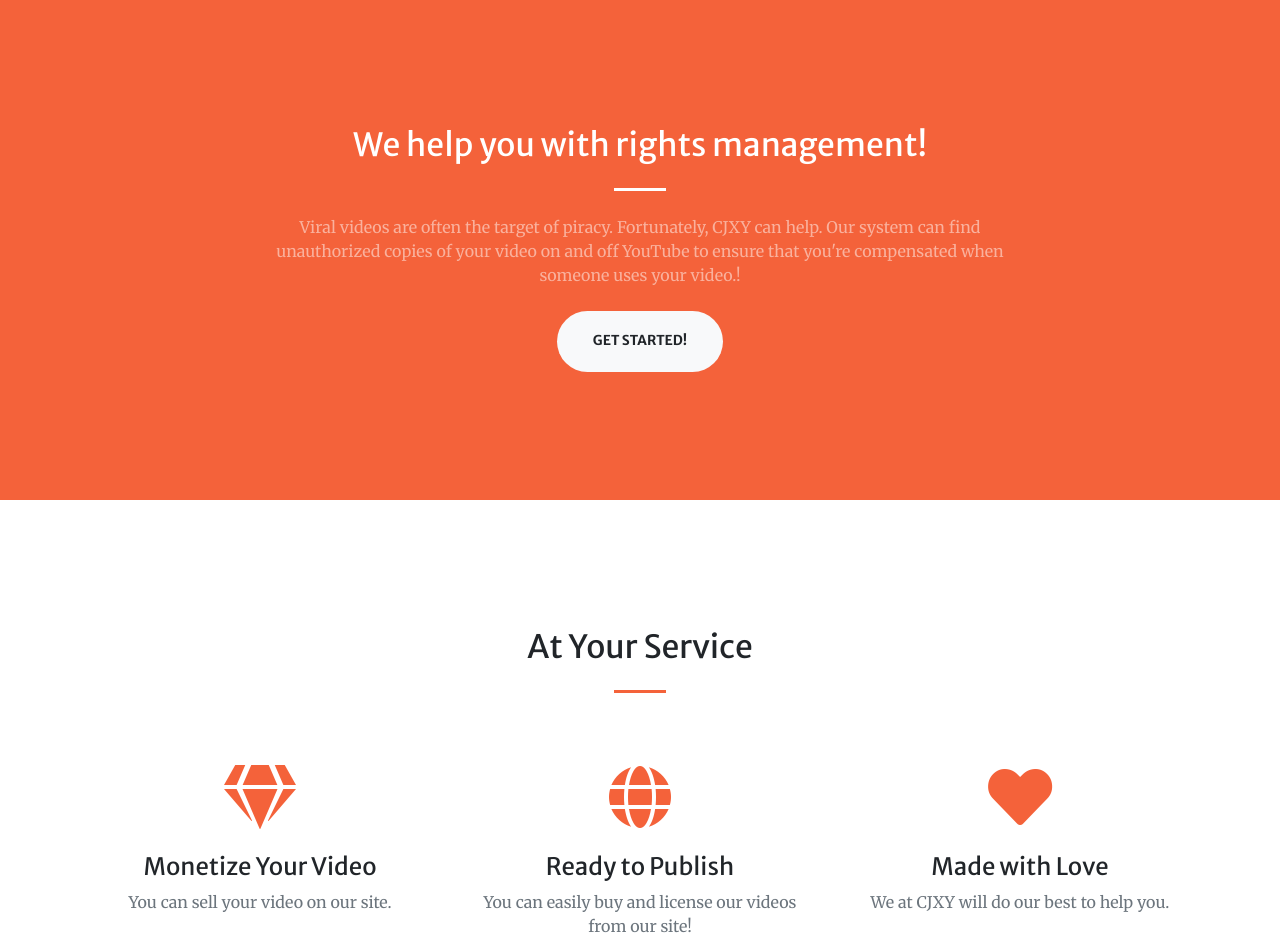
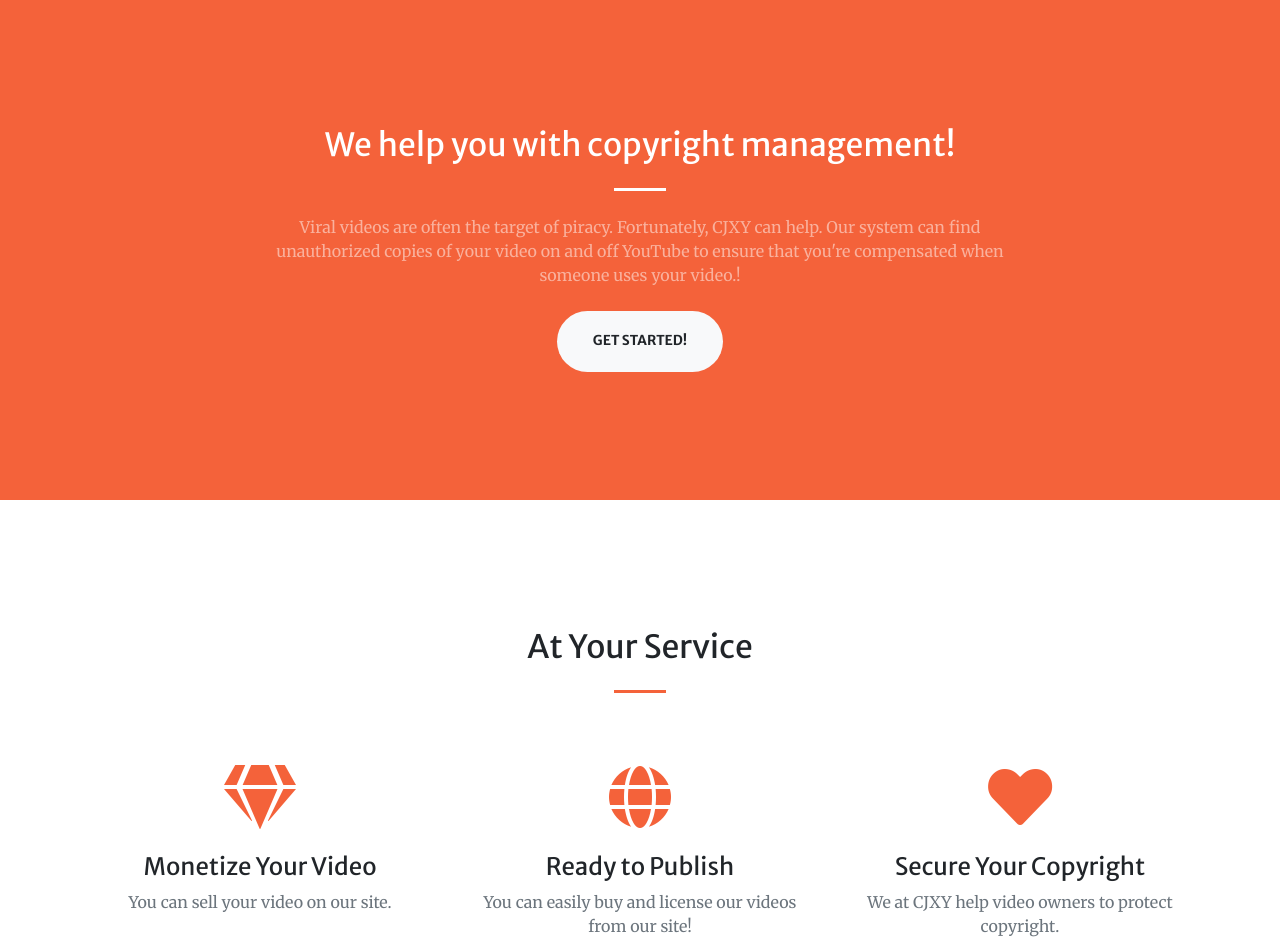
Before and after one commit to cjxytech/landing-page, a website with bundled scripts: page index.html in a window 1280 px wide. Shown: the part 802-1752 px from the top of the page. Built offline with nearby package versions, Linux system fonts and the light colour scheme.

Commit message:
Text update

```diff
--- a/index.html
+++ b/index.html
@@ -80,7 +80,7 @@
     <div class="container">
       <div class="row justify-content-center">
         <div class="col-lg-8 text-center">
-          <h2 class="text-white mt-0">We help you with rights management!</h2>
+          <h2 class="text-white mt-0">We help you with copyright management!</h2>
           <hr class="divider light my-4">
           <p class="text-white-50 mb-4">Viral videos are often the target of piracy. Fortunately, CJXY can help. Our system can find unauthorized copies of your video on and off YouTube to ensure that you're compensated when someone uses your video.!</p>
           <a class="btn btn-light btn-xl js-scroll-trigger" href="#services">Get Started!</a>
@@ -119,8 +119,8 @@
         <div class="col-lg-4 col-md-6 text-center">
           <div class="mt-5">
             <i class="fas fa-4x fa-heart text-primary mb-4"></i>
-            <h3 class="h4 mb-2">Made with Love</h3>
-            <p class="text-muted mb-0">We at CJXY will do our best to help you.</p>
+            <h3 class="h4 mb-2">Secure Your Copyright</h3>
+            <p class="text-muted mb-0">We at CJXY help video owners to protect copyright.</p>
           </div>
         </div>
       </div>
```
